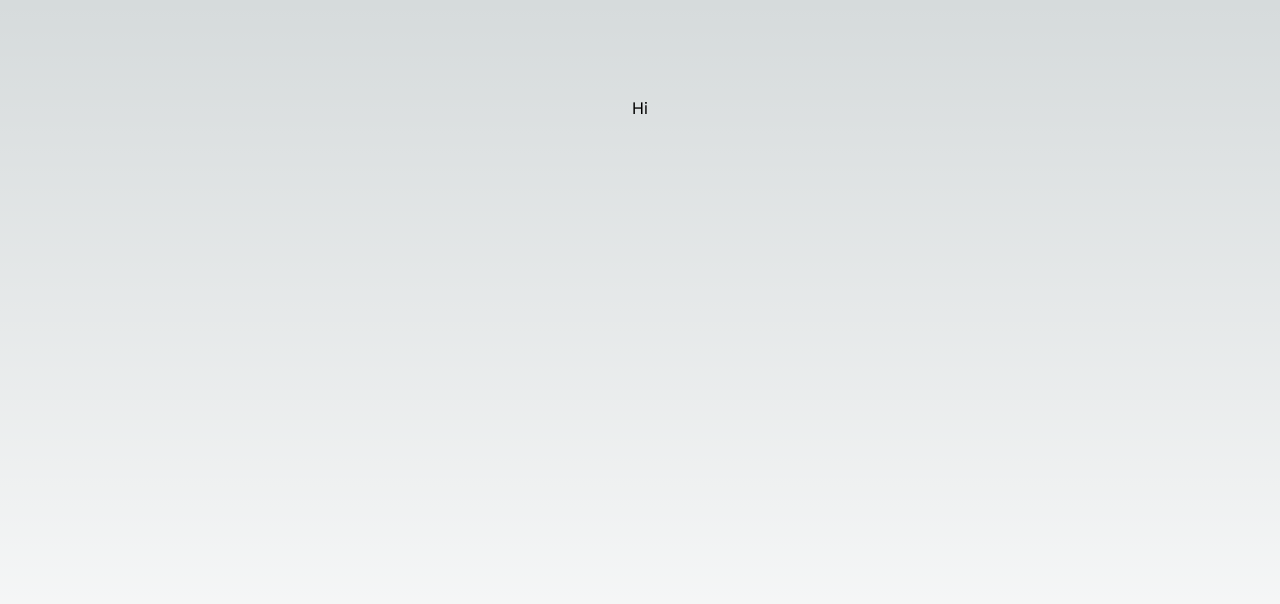
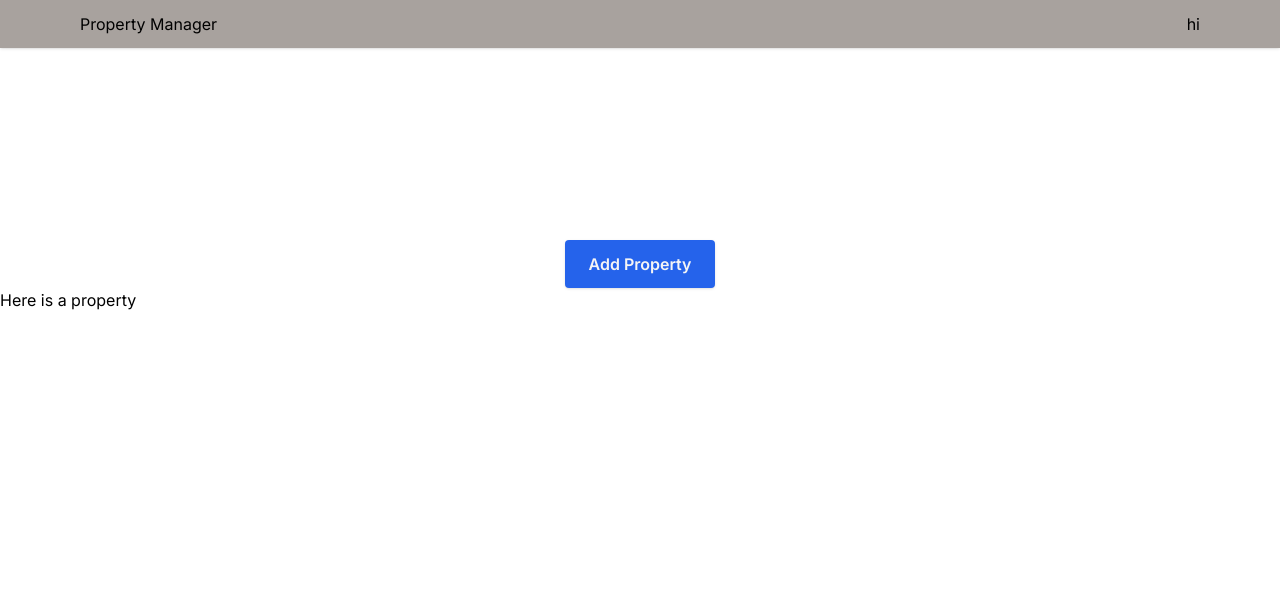
Before and after one commit to Dsackler/property-manager, a Next.js app: page / in a window 1280 px wide. Shown: the top 604 px of the page. Built offline with nearby package versions, Linux system fonts and the light colour scheme.

Commit message:
Added basic components

```diff
--- a/app/globals.css
+++ b/app/globals.css
@@ -1,27 +1,3 @@
 @tailwind base;
 @tailwind components;
 @tailwind utilities;
-
-:root {
-  --foreground-rgb: 0, 0, 0;
-  --background-start-rgb: 214, 219, 220;
-  --background-end-rgb: 255, 255, 255;
-}
-
-@media (prefers-color-scheme: dark) {
-  :root {
-    --foreground-rgb: 255, 255, 255;
-    --background-start-rgb: 0, 0, 0;
-    --background-end-rgb: 0, 0, 0;
-  }
-}
-
-body {
-  color: rgb(var(--foreground-rgb));
-  background: linear-gradient(
-      to bottom,
-      transparent,
-      rgb(var(--background-end-rgb))
-    )
-    rgb(var(--background-start-rgb));
-}
--- a/app/layout.tsx
+++ b/app/layout.tsx
@@ -1,21 +1,25 @@
-import './globals.css'
-import { Inter } from 'next/font/google'
+import { NavBar } from '@/components/NavBar';
+import './globals.css';
+import { Inter } from 'next/font/google';
 
-const inter = Inter({ subsets: ['latin'] })
+const inter = Inter({ subsets: ['latin'] });
 
 export const metadata = {
   title: 'Create Next App',
   description: 'Generated by create next app',
-}
+};
 
 export default function RootLayout({
   children,
 }: {
-  children: React.ReactNode
+  children: React.ReactNode;
 }) {
   return (
-    <html lang="en">
-      <body className={inter.className}>{children}</body>
+    <html lang='en'>
+      <body className={inter.className}>
+        <NavBar />
+        {children}
+      </body>
     </html>
-  )
+  );
 }
--- a/app/page.tsx
+++ b/app/page.tsx
@@ -1,9 +1,12 @@
+import AddProperty from '@/components/AddProperty';
+import Property from '@/components/Property';
 import Image from 'next/image';
 
 export default function Home() {
   return (
-    <main className='flex min-h-screen flex-col items-center justify-between p-24'>
-      Hi
+    <main className=''>
+      <AddProperty />
+      <Property />
     </main>
   );
 }
--- /dev/null
+++ b/components/AddProperty.tsx
@@ -0,0 +1,13 @@
+import React from 'react';
+
+const AddProperty = () => {
+  return (
+    <div className='flex flex-col justify-center items-center mt-40'>
+      <button className='font-semibold rounded shadow px-6 py-3 mt-20 bg-blue-600 text-neutral-100 hover:bg-blue-700'>
+        Add Property
+      </button>
+    </div>
+  );
+};
+
+export default AddProperty;
--- /dev/null
+++ b/components/NavBar.tsx
@@ -0,0 +1,19 @@
+import Link from 'next/link';
+import React from 'react';
+
+export const NavBar = () => {
+  return (
+    //flex justify-between items-center py-8
+    //w-full mx-auto px-4 sm:px-20 top-0 fixed z-50 shadow bg-stone-400
+    <nav className='w-full mx-auto px-4 sm:px-20 top-0 fixed z-50 shadow bg-stone-400'>
+      <div className='justify-between md:items-center md:flex'>
+        <div className='flex items-center justify-between py-3'>
+          <Link href={'/'}>
+            <h2>Property Manager</h2>
+          </Link>
+        </div>
+        <h1>hi</h1>
+      </div>
+    </nav>
+  );
+};
--- /dev/null
+++ b/components/Property.tsx
@@ -0,0 +1,7 @@
+import React from 'react';
+
+const ListProperties = () => {
+  return <div>Here is a property</div>;
+};
+
+export default ListProperties;
```
